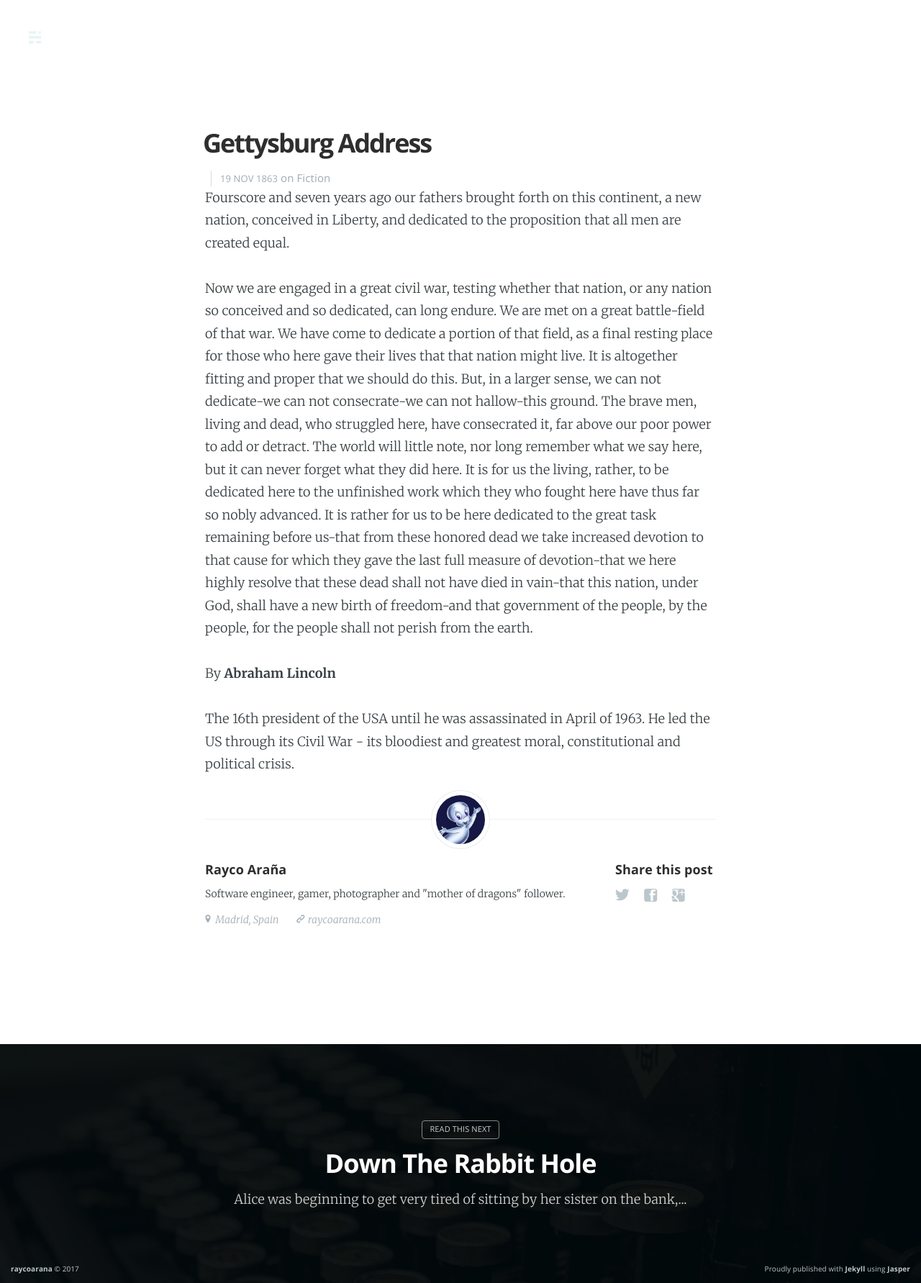
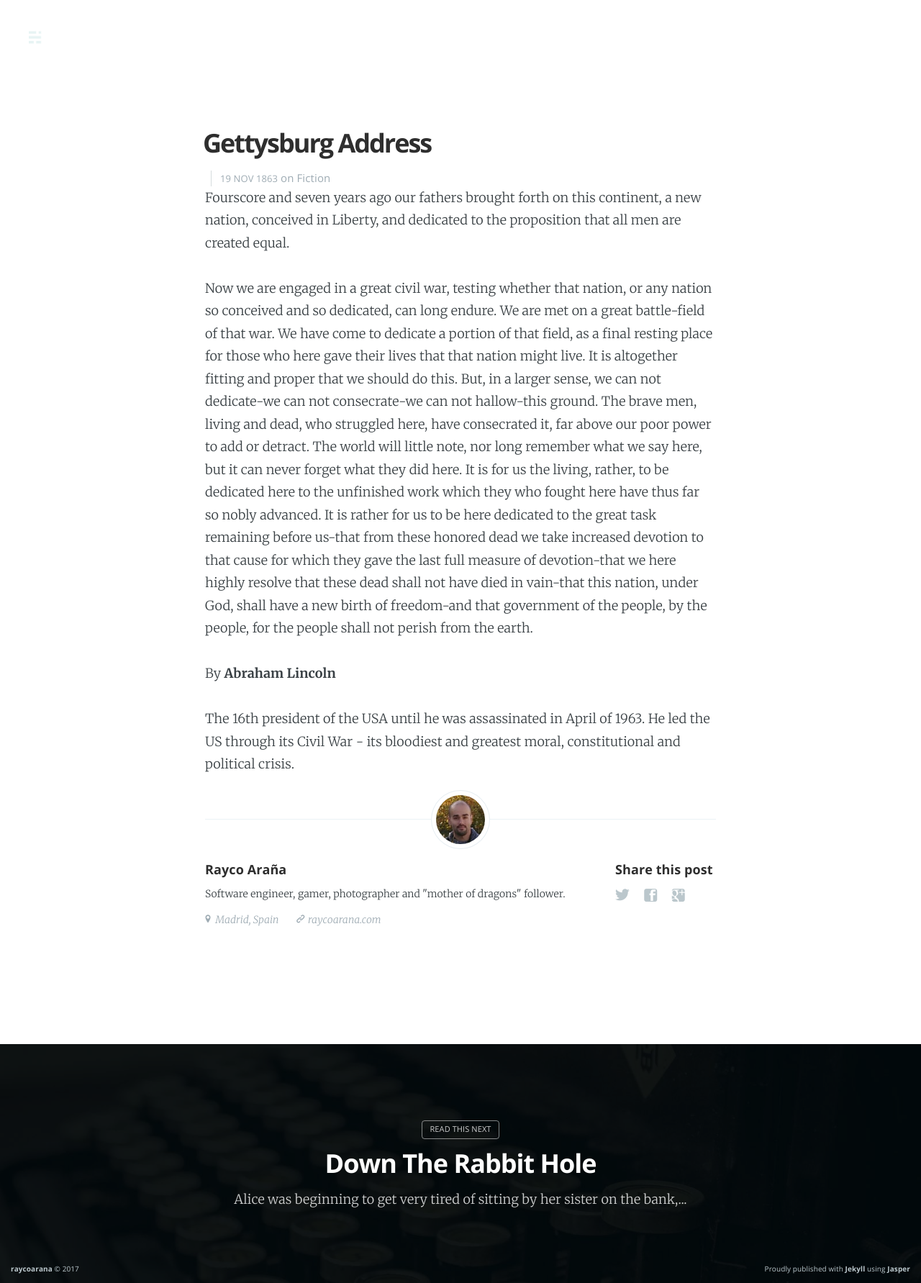
Before and after one commit to raycoarana/raycoarana.github.io, a Jekyll site: the page built from _posts/1863-11-19-gettysburg-address.md, in a window 1280 px wide. Shown: the whole page at 72% size. Built offline with Jekyll 4.4.1, drawn with Linux system fonts in a browser that asks for light colours; nearby versions of some CDN libraries.

Commit message:
Change avatar

```diff
--- a/_config.yml
+++ b/_config.yml
@@ -18,7 +18,7 @@ nickname: raycoarana
 bio: 'Software engineer, gamer, photographer and "mother of dragons" follower.'
 location: 'Madrid, Spain'
 url: 'http://raycoarana.com/'
-image: 'assets/images/casper.png'
+image: 'assets/images/avatar.jpg'
 logo: 'assets/images/ghost.png'
 
 short_url: 'raycoarana.com'
```
Also changed, not shown: assets/images/avatar.jpg (added), assets/images/casper.png (deleted).
